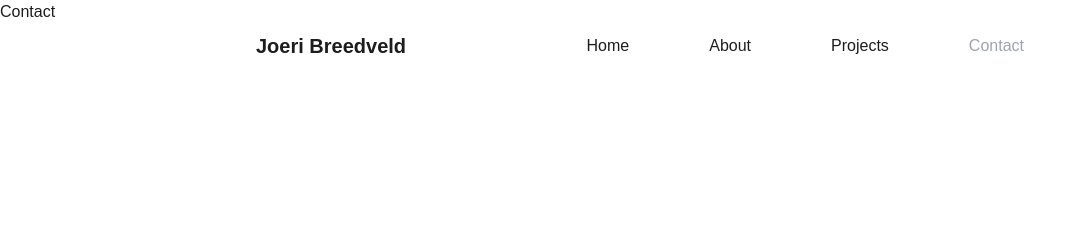
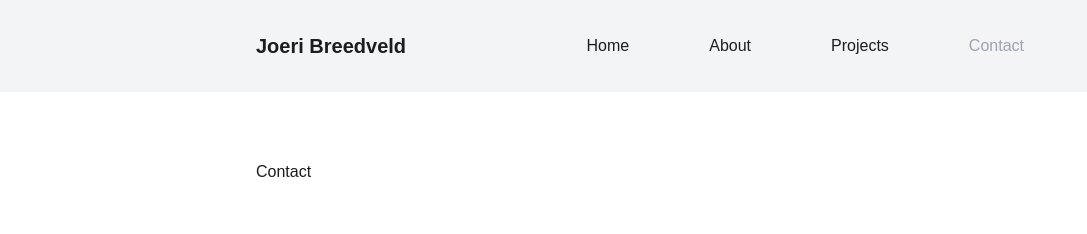
Before and after one commit to joeribreedveld/portfolio-website-v4, a Next.js app: page /contact in a window 1280 px wide. Shown: the top 234 px of the page, without its empty margins (0-1087 px from the left). Built offline with nearby package versions, Linux system fonts and the light colour scheme.

Commit message:
feat(padding): add page padding to every page, make page-padding-y and change navbar bg color

```diff
--- a/components/Layout.tsx
+++ b/components/Layout.tsx
@@ -20,7 +20,7 @@ function Layout({ children }: LayoutProps) {
 			<header>
 				<Navbar />
 			</header>
-			<main className='min-h-screen'>{children}</main>
+			<main className='min-h-screen page-padding-y'>{children}</main>
 			<footer className='page-padding-x py-8 bg-gray-700 text-white'>
 				<Footer />
 			</footer>
--- a/components/Navbar.tsx
+++ b/components/Navbar.tsx
@@ -8,7 +8,7 @@ function Navbar() {
 
 	return (
 		<>
-			<nav className='fixed page-padding-x flex justify-between w-full py-8 items-center'>
+			<nav className='fixed page-padding-x flex justify-between w-full py-8 items-center bg-gray-100'>
 				<h3 onClick={() => router.push("/")} className='text-xl font-bold hover:cursor-pointer'>
 					Joeri Breedveld
 				</h3>
--- a/pages/about.tsx
+++ b/pages/about.tsx
@@ -3,7 +3,11 @@ import type { NextPage } from "next"
 
 // Functions
 const About: NextPage = () => {
-	return <p>About</p>
+	return (
+		<div className='page-padding-x'>
+			<p>About</p>
+		</div>
+	)
 }
 
 // Exports
--- a/pages/contact.tsx
+++ b/pages/contact.tsx
@@ -3,7 +3,11 @@ import type { NextPage } from "next"
 
 // Functions
 const Contact: NextPage = () => {
-	return <p>Contact</p>
+	return (
+		<div className='page-padding-x'>
+			<p>Contact</p>
+		</div>
+	)
 }
 
 // Exports
--- a/pages/index.tsx
+++ b/pages/index.tsx
@@ -3,7 +3,11 @@ import type { NextPage } from "next"
 
 // Functions
 const Home: NextPage = () => {
-	return <p>Home</p>
+	return (
+		<div className='page-padding-x'>
+			<p>Home</p>
+		</div>
+	)
 }
 
 // Exports
--- a/pages/projects.tsx
+++ b/pages/projects.tsx
@@ -3,7 +3,11 @@ import type { NextPage } from "next"
 
 // Functions
 const Projects: NextPage = () => {
-	return <p>Projects</p>
+	return (
+		<div className='page-padding-x'>
+			<p>Projects</p>
+		</div>
+	)
 }
 
 // Exports
--- a/styles/globals.css
+++ b/styles/globals.css
@@ -12,6 +12,10 @@
         @apply px-4 sm:px-16 md:px-32 lg:px-48 xl:px-64 2xl:px-80
     }
 
+    .page-padding-y {
+        @apply pb-16 pt-40
+    }
+
     .navbar-gap {
         @apply gap-4 sm:gap-8 md:gap-12 lg:gap-16 xl:gap-20 2xl:gap-24
     }
```
